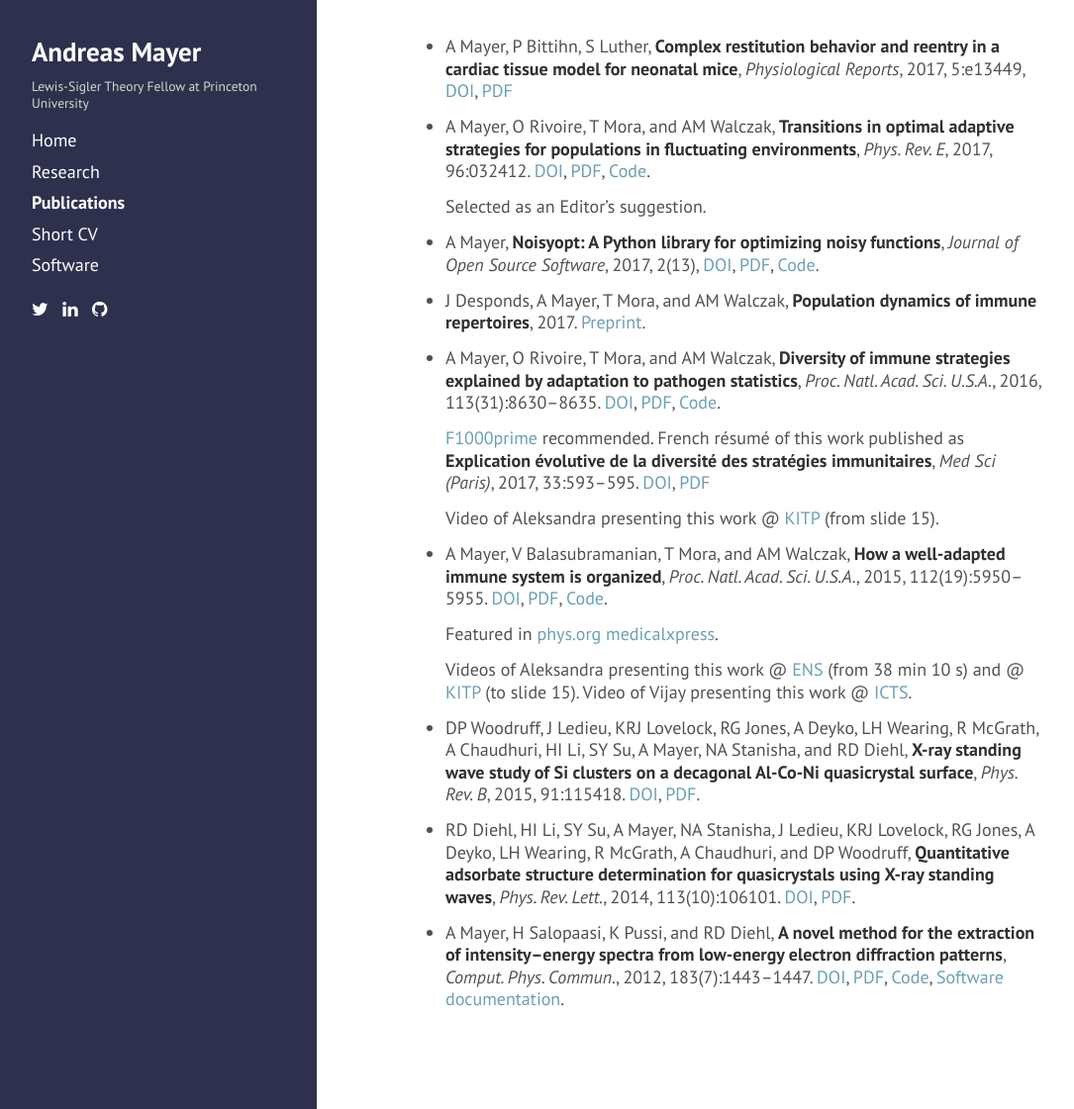
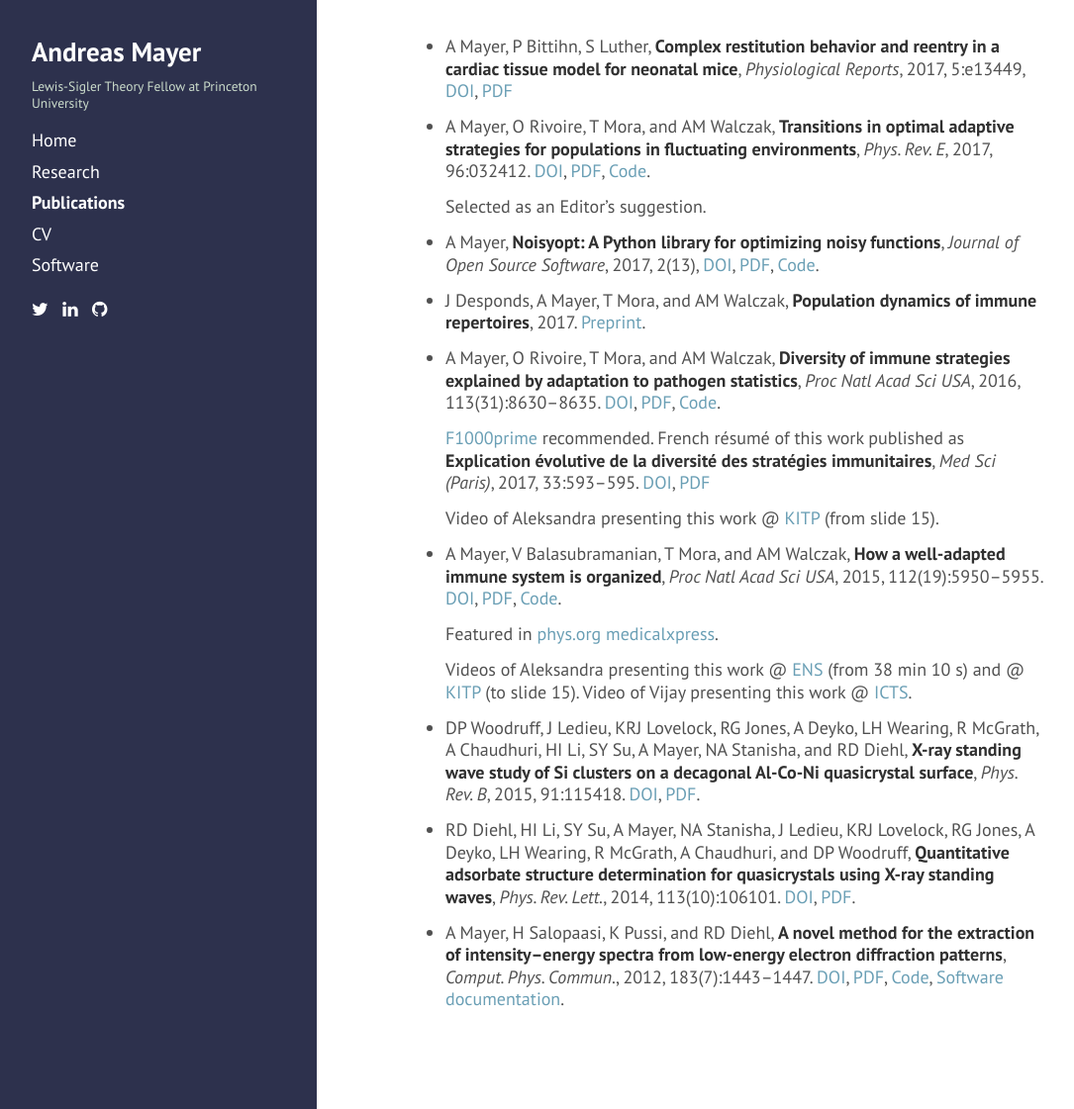
Before and after one commit to andim/andim.github.io, a Jekyll site: the page built from publications.md, in a window 1280 px wide and 1121 px high. Shown: the whole window at 99% size, without its empty margins (4-1089 px from the left). Built offline with Jekyll 4.4.1, drawn with Linux system fonts in a browser that asks for light colours; nearby versions of some CDN libraries.

Commit message:
further cosmetics

```diff
--- a/publications.md
+++ b/publications.md
@@ -14,13 +14,13 @@ order: 3
 
 *   J Desponds, A Mayer, T Mora, and AM Walczak, **Population dynamics of immune repertoires**, 2017. [Preprint](http://doi.org/10.1101/112755).
 
-*   A Mayer, O Rivoire, T Mora, and AM Walczak, **Diversity of immune strategies explained by adaptation to pathogen statistics**, *Proc. Natl. Acad. Sci. U.S.A.*, 2016, 113(31):8630--8635. [DOI](http://dx.doi.org/10.1073/pnas.1600663113), [PDF](http://physics.princeton.edu/~am66/paper/2016evolimmune.pdf), [Code](http://github.com/andim/evolimmune).
+*   A Mayer, O Rivoire, T Mora, and AM Walczak, **Diversity of immune strategies explained by adaptation to pathogen statistics**, *Proc Natl Acad Sci USA*, 2016, 113(31):8630--8635. [DOI](http://dx.doi.org/10.1073/pnas.1600663113), [PDF](http://physics.princeton.edu/~am66/paper/2016evolimmune.pdf), [Code](http://github.com/andim/evolimmune).
 
     [F1000prime](http://f1000.com/prime/726559726) recommended. French résumé of this work published as **Explication évolutive de la diversité des stratégies immunitaires**, *Med Sci (Paris)*, 2017, 33:593–595. [DOI](http://doi.org/10.1051/medsci/20173306012), [PDF](http://physics.princeton.edu/~am66/paper/2017evolimmunefr.pdf)
 
     Video of Aleksandra presenting this work @ [KITP](http://online.kitp.ucsb.edu/online/immuno16/walczak/) (from slide 15).
 
-*   A Mayer, V Balasubramanian, T Mora, and AM Walczak, **How a well-adapted immune system is organized**, *Proc. Natl. Acad. Sci. U.S.A.*, 2015, 112(19):5950--5955. [DOI](http://dx.doi.org/10.1073/pnas.1421827112), [PDF](http://physics.princeton.edu/~am66/paper/2015optimmune.pdf), [Code](http://github.com/andim/optimmune).
+*   A Mayer, V Balasubramanian, T Mora, and AM Walczak, **How a well-adapted immune system is organized**, *Proc Natl Acad Sci USA*, 2015, 112(19):5950--5955. [DOI](http://dx.doi.org/10.1073/pnas.1421827112), [PDF](http://physics.princeton.edu/~am66/paper/2015optimmune.pdf), [Code](http://github.com/andim/optimmune).
 
     Featured in [phys.org medicalxpress](http://medicalxpress.com/news/2015-05-host-thyself-immune-self-organizes-minimize.html).
 
--- a/shortcv.md
+++ b/shortcv.md
@@ -1,6 +1,6 @@
 ---
 layout: page
-title: Short CV
+title: CV
 order: 4
 ---
 
```
